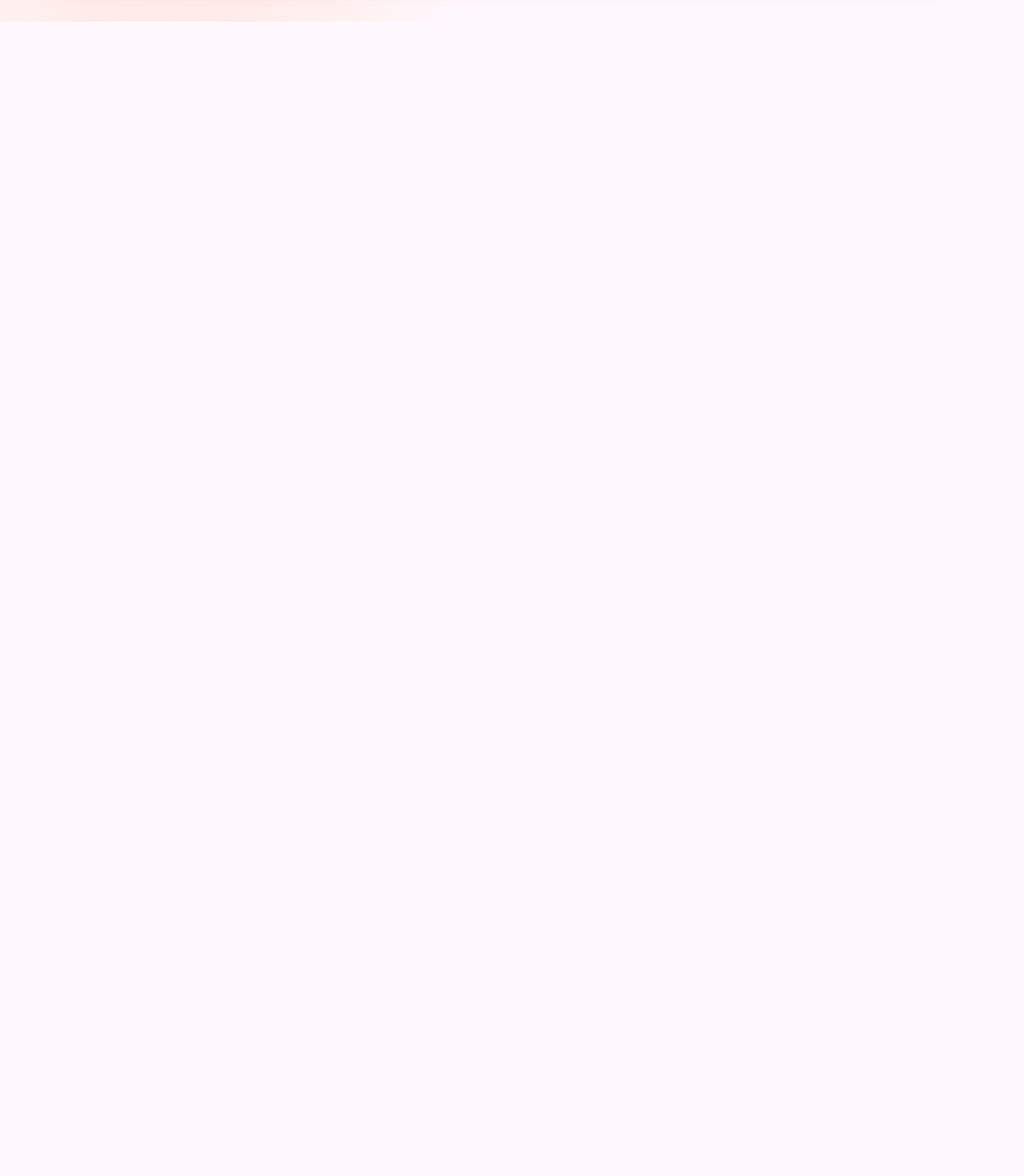
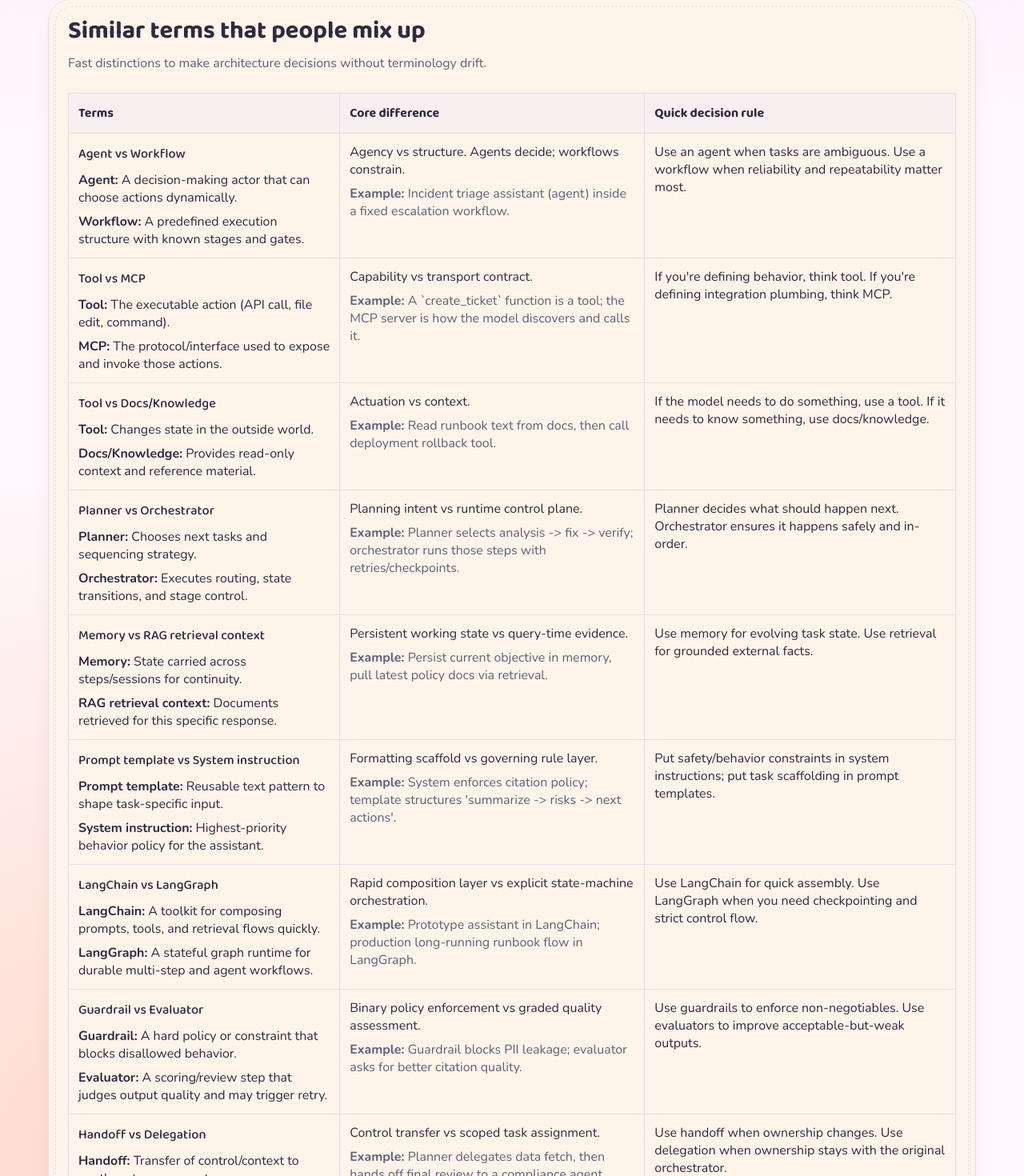
Before and after one commit to amelieav/agents-explained, a React (Vite) app: page /comparisons in a window 1280 px wide. Shown: the part 1261-2731 px from the top of the page at 80% size. Before the commit the page ends 1288 px from the top, so only its background shows below. Built offline with nearby package versions, Linux system fonts and the light colour scheme.

Commit message:
feat(comparisons): add more similar-term disambiguation
Expand the comparisons page with additional look-alike term pairs, clearer decision rules, and examples.\n\nChecks: npm run build; npm run lint:tokens.

```diff
--- a/src/content/copy.ts
+++ b/src/content/copy.ts
@@ -1,4 +1,12 @@
-import { AgentLoopReference, FAQItem, FrameworkFitItem, GlossaryItem, LoopStep, PatternItem } from "../types/content";
+import {
+  AgentLoopReference,
+  FAQItem,
+  FrameworkFitItem,
+  GlossaryItem,
+  LoopStep,
+  PatternItem,
+  SimilarTermsComparison
+} from "../types/content";
 
 export const siteCopy = {
   title: "How AI Agents Work",
@@ -225,6 +233,126 @@ export const mcpCopy = {
     }
   ]
 };
+
+export const similarTermsComparisons: SimilarTermsComparison[] = [
+  {
+    leftTerm: "Agent",
+    rightTerm: "Workflow",
+    leftIs: "A decision-making actor that can choose actions dynamically.",
+    rightIs: "A predefined execution structure with known stages and gates.",
+    keyDifference: "Agency vs structure. Agents decide; workflows constrain.",
+    chooseRule: "Use an agent when tasks are ambiguous. Use a workflow when reliability and repeatability matter most.",
+    example: "Incident triage assistant (agent) inside a fixed escalation workflow."
+  },
+  {
+    leftTerm: "Tool",
+    rightTerm: "MCP",
+    leftIs: "The executable action (API call, file edit, command).",
+    rightIs: "The protocol/interface used to expose and invoke those actions.",
+    keyDifference: "Capability vs transport contract.",
+    chooseRule: "If you're defining behavior, think tool. If you're defining integration plumbing, think MCP.",
+    example: "A `create_ticket` function is a tool; the MCP server is how the model discovers and calls it."
+  },
+  {
+    leftTerm: "Tool",
+    rightTerm: "Docs/Knowledge",
+    leftIs: "Changes state in the outside world.",
+    rightIs: "Provides read-only context and reference material.",
+    keyDifference: "Actuation vs context.",
+    chooseRule: "If the model needs to do something, use a tool. If it needs to know something, use docs/knowledge.",
+    example: "Read runbook text from docs, then call deployment rollback tool."
+  },
+  {
+    leftTerm: "Planner",
+    rightTerm: "Orchestrator",
+    leftIs: "Chooses next tasks and sequencing strategy.",
+    rightIs: "Executes routing, state transitions, and stage control.",
+    keyDifference: "Planning intent vs runtime control plane.",
+    chooseRule: "Planner decides what should happen next. Orchestrator ensures it happens safely and in-order.",
+    example: "Planner selects analysis -> fix -> verify; orchestrator runs those steps with retries/checkpoints."
+  },
+  {
+    leftTerm: "Memory",
+    rightTerm: "RAG retrieval context",
+    leftIs: "State carried across steps/sessions for continuity.",
+    rightIs: "Documents retrieved for this specific response.",
+    keyDifference: "Persistent working state vs query-time evidence.",
+    chooseRule: "Use memory for evolving task state. Use retrieval for grounded external facts.",
+    example: "Persist current objective in memory, pull latest policy docs via retrieval."
+  },
+  {
+    leftTerm: "Prompt template",
+    rightTerm: "System instruction",
+    leftIs: "Reusable text pattern to shape task-specific input.",
+    rightIs: "Highest-priority behavior policy for the assistant.",
+    keyDifference: "Formatting scaffold vs governing rule layer.",
+    chooseRule: "Put safety/behavior constraints in system instructions; put task scaffolding in prompt templates.",
+    example: "System enforces citation policy; template structures 'summarize -> risks -> next actions'."
+  },
+  {
+    leftTerm: "LangChain",
+    rightTerm: "LangGraph",
+    leftIs: "A toolkit for composing prompts, tools, and retrieval flows quickly.",
+    rightIs: "A stateful graph runtime for durable multi-step and agent workflows.",
+    keyDifference: "Rapid composition layer vs explicit state-machine orchestration.",
+    chooseRule: "Use LangChain for quick assembly. Use LangGraph when you need checkpointing and strict control flow.",
+    example: "Prototype assistant in LangChain; production long-running runbook flow in LangGraph."
+  },
+  {
+    leftTerm: "Guardrail",
+    rightTerm: "Evaluator",
+    leftIs: "A hard policy or constraint that blocks disallowed behavior.",
+    rightIs: "A scoring/review step that judges output quality and may trigger retry.",
+    keyDifference: "Binary policy enforcement vs graded quality assessment.",
+    chooseRule: "Use guardrails to enforce non-negotiables. Use evaluators to improve acceptable-but-weak outputs.",
+    example: "Guardrail blocks PII leakage; evaluator asks for better citation quality."
+  },
+  {
+    leftTerm: "Handoff",
+    rightTerm: "Delegation",
+    leftIs: "Transfer of control/context to another stage or agent.",
+    rightIs: "Assignment of a subtask while parent context remains in charge.",
+    keyDifference: "Control transfer vs scoped task assignment.",
+    chooseRule: "Use handoff when ownership changes. Use delegation when ownership stays with the original orchestrator.",
+    example: "Planner delegates data fetch, then hands off final review to a compliance agent."
+  },
+  {
+    leftTerm: "Checkpoint",
+    rightTerm: "Trace",
+    leftIs: "Persisted state snapshot used for resume/recovery.",
+    rightIs: "Execution log used for auditability and debugging.",
+    keyDifference: "Recovery primitive vs observability artifact.",
+    chooseRule: "Use checkpoints to continue runs after failure; use traces to understand what happened.",
+    example: "Resume from checkpoint after crash, inspect trace to find root cause."
+  },
+  {
+    leftTerm: "Token budget",
+    rightTerm: "Context window",
+    leftIs: "A runtime spending limit you set for a step or session.",
+    rightIs: "The model's maximum tokens it can process at once.",
+    keyDifference: "Policy limit you control vs model limit you must respect.",
+    chooseRule: "Treat context window as a hard cap and token budget as an operational budget cap under it.",
+    example: "Model supports 200k context; run policy caps each task at 25k tokens."
+  },
+  {
+    leftTerm: "Retry",
+    rightTerm: "Reflection",
+    leftIs: "Re-running a failed or low-quality step with adjusted parameters.",
+    rightIs: "An explicit self-critique pass before finalizing output.",
+    keyDifference: "Execution repetition vs quality reasoning pass.",
+    chooseRule: "Use retries for transient/tool failures. Use reflection for reasoning quality improvements.",
+    example: "Retry API timeout; reflection catches missing edge-case explanation."
+  },
+  {
+    leftTerm: "Single-agent",
+    rightTerm: "Multi-agent",
+    leftIs: "One agent handles planning and execution end-to-end.",
+    rightIs: "Multiple specialized agents coordinate under shared goals.",
+    keyDifference: "Lower coordination overhead vs higher specialization and parallelism.",
+    chooseRule: "Start single-agent for simplicity; move to multi-agent when specialization or throughput bottlenecks appear.",
+    example: "Single-agent for basic support bot; multi-agent for triage + research + QA pipeline."
+  }
+];
 
 export const organizationPatterns: PatternItem[] = [
   {
@@ -884,7 +1012,14 @@ export const comparisonPageCopy = {
     "Use this page for side-by-side choices. Keep the landing page focused on loop mechanics and multi-agent ecosystems.",
   backLabel: "Back to landing",
   glossaryLabel: "Open glossary",
+  similarTermsTitle: "Similar terms that people mix up",
+  similarTermsSummary: "Fast distinctions to make architecture decisions without terminology drift.",
   mcpDecisionTitle: "How to use this comparison",
+  similarTermsColumns: {
+    terms: "Terms",
+    difference: "Core difference",
+    chooseRule: "Quick decision rule"
+  },
   mcpDecisionPoints: [
     "If it executes actions, that is a tool.",
     "If it provides reference context, that is docs/knowledge.",
--- a/src/pages/ComparisonsPage.css
+++ b/src/pages/ComparisonsPage.css
@@ -86,6 +86,27 @@
   font-family: var(--theme-font-display);
 }
 
+.comparisons-page__table--similar td p {
+  margin: 0;
+}
+
+.comparisons-page__table--similar td {
+  min-width: 240px;
+}
+
+.comparisons-page__table--similar td p + p {
+  margin-top: var(--space-xs);
+}
+
+.comparisons-page__pair-title {
+  font-family: var(--theme-font-display);
+  font-size: 1.02rem;
+}
+
+.comparisons-page__example {
+  color: var(--text-muted);
+}
+
 .comparisons-page__card-grid {
   display: grid;
   gap: var(--space-sm);
--- a/src/pages/ComparisonsPage.tsx
+++ b/src/pages/ComparisonsPage.tsx
@@ -1,6 +1,13 @@
 import { Link } from "react-router-dom";
 import { SectionShell } from "../components/SectionShell/SectionShell";
-import { comparisonPageCopy, frameworkFit, frameworkTableCopy, homeSectionCopy, mcpCopy } from "../content/copy";
+import {
+  comparisonPageCopy,
+  frameworkFit,
+  frameworkTableCopy,
+  homeSectionCopy,
+  mcpCopy,
+  similarTermsComparisons
+} from "../content/copy";
 import "./ComparisonsPage.css";
 
 export function ComparisonsPage(): JSX.Element {
@@ -60,6 +67,48 @@ export function ComparisonsPage(): JSX.Element {
             </ul>
           </article>
         </SectionShell>
+
+        <SectionShell
+          id="similar-terms"
+          title={comparisonPageCopy.similarTermsTitle}
+          summary={comparisonPageCopy.similarTermsSummary}
+        >
+          <div className="comparisons-page__table-wrap">
+            <table className="comparisons-page__table comparisons-page__table--similar">
+              <thead>
+                <tr>
+                  <th>{comparisonPageCopy.similarTermsColumns.terms}</th>
+                  <th>{comparisonPageCopy.similarTermsColumns.difference}</th>
+                  <th>{comparisonPageCopy.similarTermsColumns.chooseRule}</th>
+                </tr>
+              </thead>
+              <tbody>
+                {similarTermsComparisons.map((item) => (
+                  <tr key={`${item.leftTerm}-${item.rightTerm}`}>
+                    <td>
+                      <p className="comparisons-page__pair-title">
+                        {item.leftTerm} vs {item.rightTerm}
+                      </p>
+                      <p>
+                        <strong>{item.leftTerm}:</strong> {item.leftIs}
+                      </p>
+                      <p>
+                        <strong>{item.rightTerm}:</strong> {item.rightIs}
+                      </p>
+                    </td>
+                    <td>
+                      <p>{item.keyDifference}</p>
+                      <p className="comparisons-page__example">
+                        <strong>Example:</strong> {item.example}
+                      </p>
+                    </td>
+                    <td>{item.chooseRule}</td>
+                  </tr>
+                ))}
+              </tbody>
+            </table>
+          </div>
+        </SectionShell>
       </div>
     </main>
   );
```
Also changed, not shown: src/types/content.ts (+10 -0 lines).
